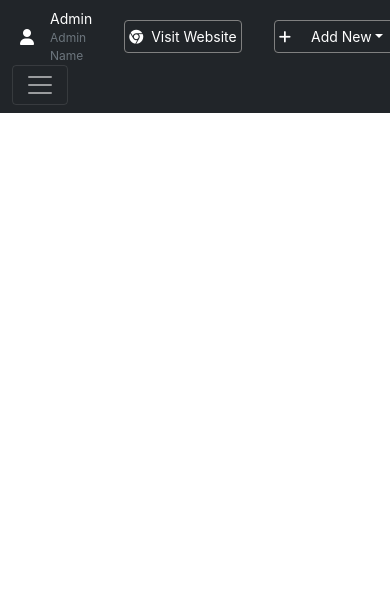
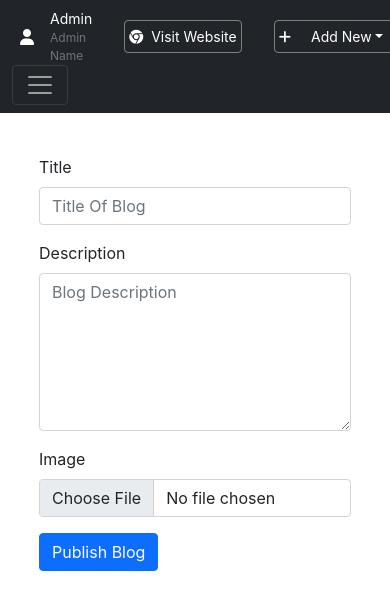
Before and after one commit to udaykirancodes/metalstation-admin, a React (Create React App) app: page /addblog in a window 390 px wide. Shown: the top 610 px of the page. Built offline with nearby package versions, Linux system fonts and the light colour scheme.

Commit message:
separated blog sections

```diff
--- a/src/App.js
+++ b/src/App.js
@@ -18,6 +18,7 @@ import { useState } from 'react';
 import { Alert } from './components/Alert';
 import Signin from './Pages/Signin';
 import Blogs from './Pages/Blogs';
+import AddBlog from './Pages/AddBlog';
 
 function App() {
   const [alert, setAlert] = useState(null);
@@ -49,6 +50,7 @@ function App() {
           <Route exact path='/brand' element={<Brand showAlert={showAlert}/>}/>
           <Route exact path='/login' element={<Signin showAlert={showAlert}/>}/>
           <Route exact path='/blog' element={<Blogs showAlert={showAlert}/>}/>
+          <Route exact path='/addblog' element={<AddBlog showAlert={showAlert}/>}/>
         </Routes>
 
       </Router>
--- /dev/null
+++ b/src/Pages/AddBlog.js
@@ -0,0 +1,48 @@
+import React from 'react'
+import './addblog.css'
+const AddBlog = (props) => {
+    const {showAlert} = props;
+    const handleSubmit = () => {
+        showAlert("You Blog is Published Successfully!!!", "success")
+    }
+    return (
+        <div>
+            <div class="modal fade" id="staticBackdrop" data-bs-backdrop="static" data-bs-keyboard="false" tabIndex="-1" aria-labelledby="staticBackdropLabel" aria-hidden="true">
+                <div class="modal-dialog">
+                    <div class="modal-content">
+                        <div class="modal-header">
+                            <h5 class="modal-title" id="staticBackdropLabel">Adding New Blog</h5>
+                            <button type="button" class="btn-close" data-bs-dismiss="modal" aria-label="Close"></button>
+                        </div>
+                        <div class="modal-body">
+                            Confirm Before Publishing New Blog
+                        </div>
+                        <div class="modal-footer">
+                            <button type="button" class="btn btn-secondary" data-bs-dismiss="modal">Close</button>
+                            <button type="button" class="btn btn-primary" data-bs-dismiss="modal" onClick={handleSubmit}>Add Blog</button>
+                        </div>
+                    </div>
+                </div>
+            </div>
+            <div className="add_Blog col-md-10 mx-auto">
+                <div class="mb-3">
+                    <label for="exampleFormControlInput1" class="form-label">Title</label>
+                    <input type="text" class="form-control" id="exampleFormControlInput1" placeholder="Title Of Blog" />
+                </div>
+                <div class="mb-3">
+                    <label for="exampleFormControlInput1" class="form-label">Description</label>
+                    <textarea className="form-control" id="exampleFormControlTextarea1" rows="6" placeholder='Blog Description'></textarea>
+                </div>
+                <div class="mb-3">
+                    <label for="formFile" class="form-label"><span>Image</span></label>
+                    <input class="form-control" type="file" id="formFile" accept=".jpeg,.jpg,.png" />
+                </div>
+                <div class="col-auto">
+                    <button type="submit" class="btn btn-primary mb-3" data-bs-toggle="modal" data-bs-target="#staticBackdrop" >Publish Blog</button>
+                </div>
+            </div>
+        </div>
+    )
+}
+
+export default AddBlog
--- a/src/Pages/Blogs.js
+++ b/src/Pages/Blogs.js
@@ -6,10 +6,6 @@ const Blogs = (props) => {
     const ref = useRef(null)
     const refClose = useRef(null)
 
-    const handleDelete = () => {
-        showAlert("your blog has been Deleted", "success")
-
-    }
     const handleEdit = () => {
         ref.current.click();
     }
@@ -19,7 +15,7 @@ const Blogs = (props) => {
         e.preventDefault();
     }
     const handleSubmit = () => {
-        showAlert("You Blog is Published Successfully!!!", "success")
+        showAlert("You Blog is Deleted!!!", "success")
     }
     return (
         <>
@@ -59,22 +55,22 @@ const Blogs = (props) => {
                 <div class="modal-dialog">
                     <div class="modal-content">
                         <div class="modal-header">
-                            <h5 class="modal-title" id="staticBackdropLabel">Adding New Blog</h5>
+                            <h5 class="modal-title" id="staticBackdropLabel">Deleting Blog</h5>
                             <button type="button" class="btn-close" data-bs-dismiss="modal" aria-label="Close"></button>
                         </div>
                         <div class="modal-body">
-                            Confirm Before Publishing New Blog
+                            Confirm Before Deleting Blog
                         </div>
                         <div class="modal-footer">
                             <button type="button" class="btn btn-secondary" data-bs-dismiss="modal">Close</button>
-                            <button type="button" class="btn btn-primary" data-bs-dismiss="modal" onClick={handleSubmit}>Add Blog</button>
+                            <button type="button" class="btn btn-primary" data-bs-dismiss="modal" onClick={handleSubmit}>Delete Blog</button>
                         </div>
                     </div>
                 </div>
             </div>
             <div className="blog">
                 <div className="blog_table mx-auto">
-                    <div className="col-md-6 d-flex">
+                    <div className="col-md-10 d-flex">
                         <div className="blog_head" style={{ marginRight: '44%', marginLeft: '20px' }}>
                             <h4>Blog</h4>
                         </div>
@@ -97,27 +93,10 @@ const Blogs = (props) => {
                                     <td>-</td>
                                     <td className='description'>-</td>
                                     <td className='image'>-</td>
-                                    <td><i class="fa-solid fa-trash mx-2" role='button' onClick={handleDelete}></i> <i class="fa-solid fa-file-pen mx-2" role='button' onClick={handleEdit}></i> </td>
+                                    <td><i class="fa-solid fa-trash mx-2" role='button' data-bs-toggle="modal" data-bs-target="#staticBackdrop"></i> <i class="fa-solid fa-file-pen mx-2" role='button' onClick={handleEdit}></i> </td>
                                 </tr>
                             </table>
                         </div>
-                    </div>
-                </div>
-                <div className="add_Blog col-md-4">
-                    <div class="mb-3">
-                        <label for="exampleFormControlInput1" class="form-label">Title</label>
-                        <input type="text" class="form-control" id="exampleFormControlInput1" placeholder="Title Of Blog" />
-                    </div>
-                    <div class="mb-3">
-                        <label for="exampleFormControlInput1" class="form-label">Description</label>
-                        <textarea className="form-control" id="exampleFormControlTextarea1" rows="6" placeholder='Blog Description'></textarea>
-                    </div>
-                    <div class="mb-3">
-                        <label for="formFile" class="form-label"><span>Image</span></label>
-                        <input class="form-control" type="file" id="formFile" accept=".jpeg,.jpg,.png" />
-                    </div>
-                    <div class="col-auto">
-                        <button type="submit" class="btn btn-primary mb-3" data-bs-toggle="modal" data-bs-target="#staticBackdrop" >Publish Blog</button>
                     </div>
                 </div>
             </div>
--- /dev/null
+++ b/src/Pages/addblog.css
@@ -0,0 +1,9 @@
+.add_Blog{
+    margin-top: 2%;
+}
+@media (max-width: 800px) {
+    .add_Blog{
+        margin-top: 24%;
+        width: 80%;
+    }
+}
--- a/src/Pages/blog.css
+++ b/src/Pages/blog.css
@@ -12,13 +12,9 @@
     margin-right: 10px;
 }
 .blog_head_search{
-    width: 60%;
+    width: 40%;
     margin-bottom: 20px;
-    margin-left: 73%;
-}
-.add_blog{
-    border: 1px solid whitesmoke;
-    padding: 10px 10px;
+    margin-left: 28%;
 }
 @media (max-width: 800px) {
     .blog {
--- a/src/components/Navbar.js
+++ b/src/components/Navbar.js
@@ -70,6 +70,7 @@ const Navbar = () => {
                                         <li><Link className="dropdown-item" to="/newsletter" reloadDocument>Newsletters</Link></li>
                                         <li><Link className="dropdown-item" to="/subscriber" reloadDocument>Subscribers</Link></li>
                                         <li><Link className="dropdown-item" to="/blog" reloadDocument>Blog</Link></li>
+                                        <li><Link className="dropdown-item" to="/addblog" reloadDocument>Publish Blog</Link></li>
                                     </ul>
 
                                 </li>
```
